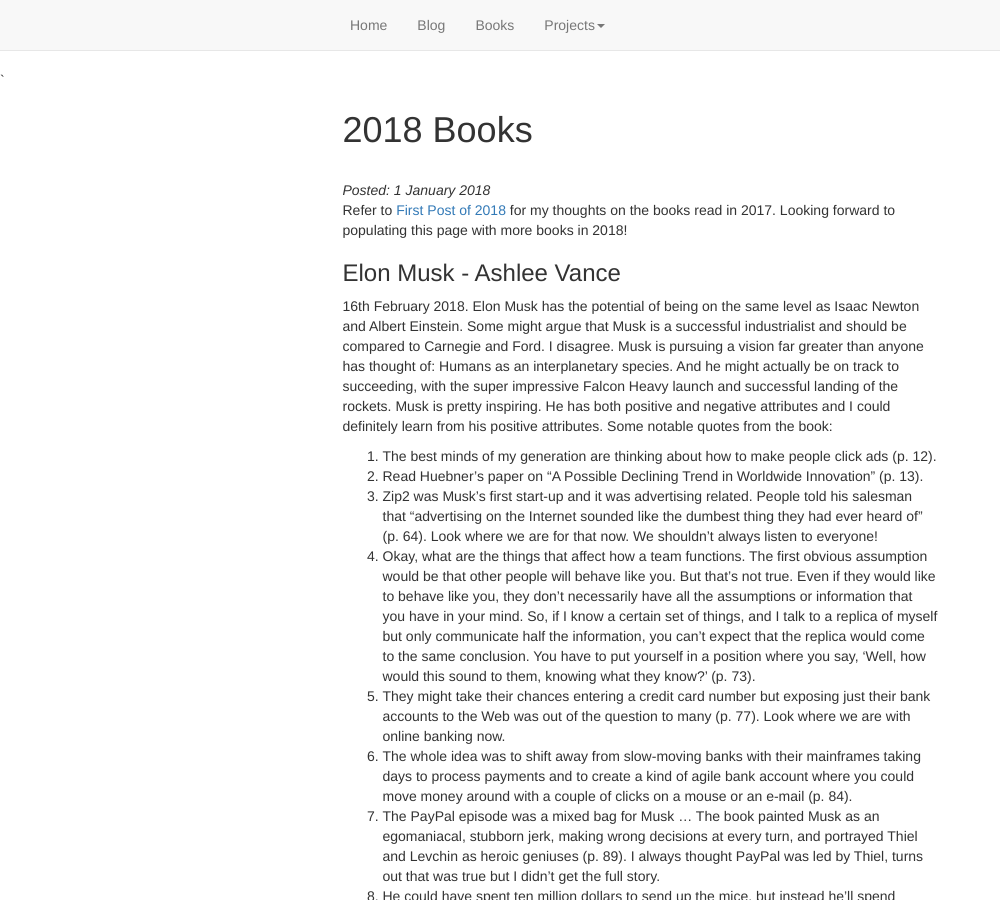
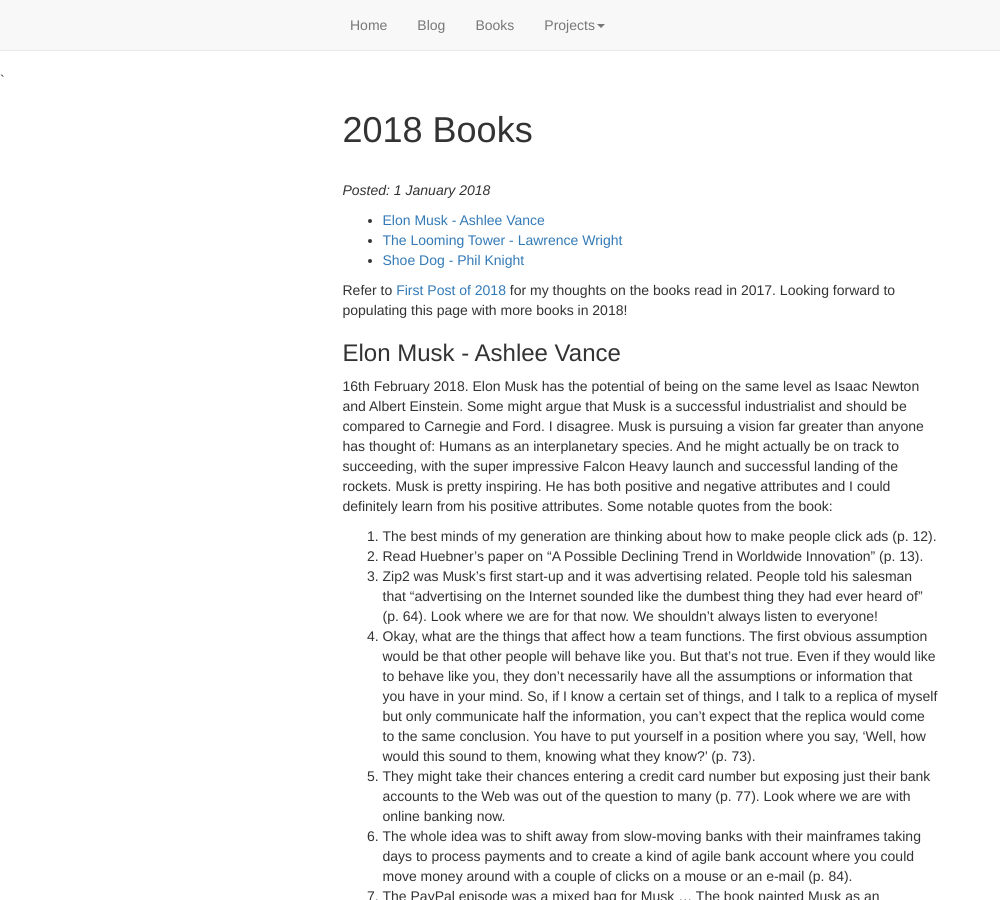
Before and after one commit to sspeng/jkschin.github.io, a Jekyll site: the page built from _posts/2018-01-01-2018-books.md, in a window 1280 px wide and 900 px high. Shown: the whole window, without its empty margins (0-1000 px from the left). Built offline with Jekyll 4.4.1, drawn with Linux system fonts in a browser that asks for light colours; nearby versions of some CDN libraries.

Commit message:
Add TOC and improved formatting

```diff
--- a/_layouts/post.html
+++ b/_layouts/post.html
@@ -7,7 +7,7 @@
 	  		<div class="col-md-3"></div>
 	  		<div class="col-md-6">
 	  			<h1>{{ page.title }}</h1>
-	  			<i>Posted: {{ page.date | date: "%-d %B %Y" }}</i>
+                <p><i>Posted: {{ page.date | date: "%-d %B %Y" }}</i></p>
 	  			{{ content }}
 	  		</div>
 	  		<div class="col-md-3"></div>
--- a/_posts/2018-01-01-2018-books.md
+++ b/_posts/2018-01-01-2018-books.md
@@ -4,6 +4,9 @@
 tags: books
 local: 2018-01-01-2018-books
 ---
+
+* TOC
+{:toc}
 
 Refer to [First Post of 2018]({% post_url 2018-01-03-first-post %})
 for my thoughts on the books read in 2017. Looking forward to populating this
```
